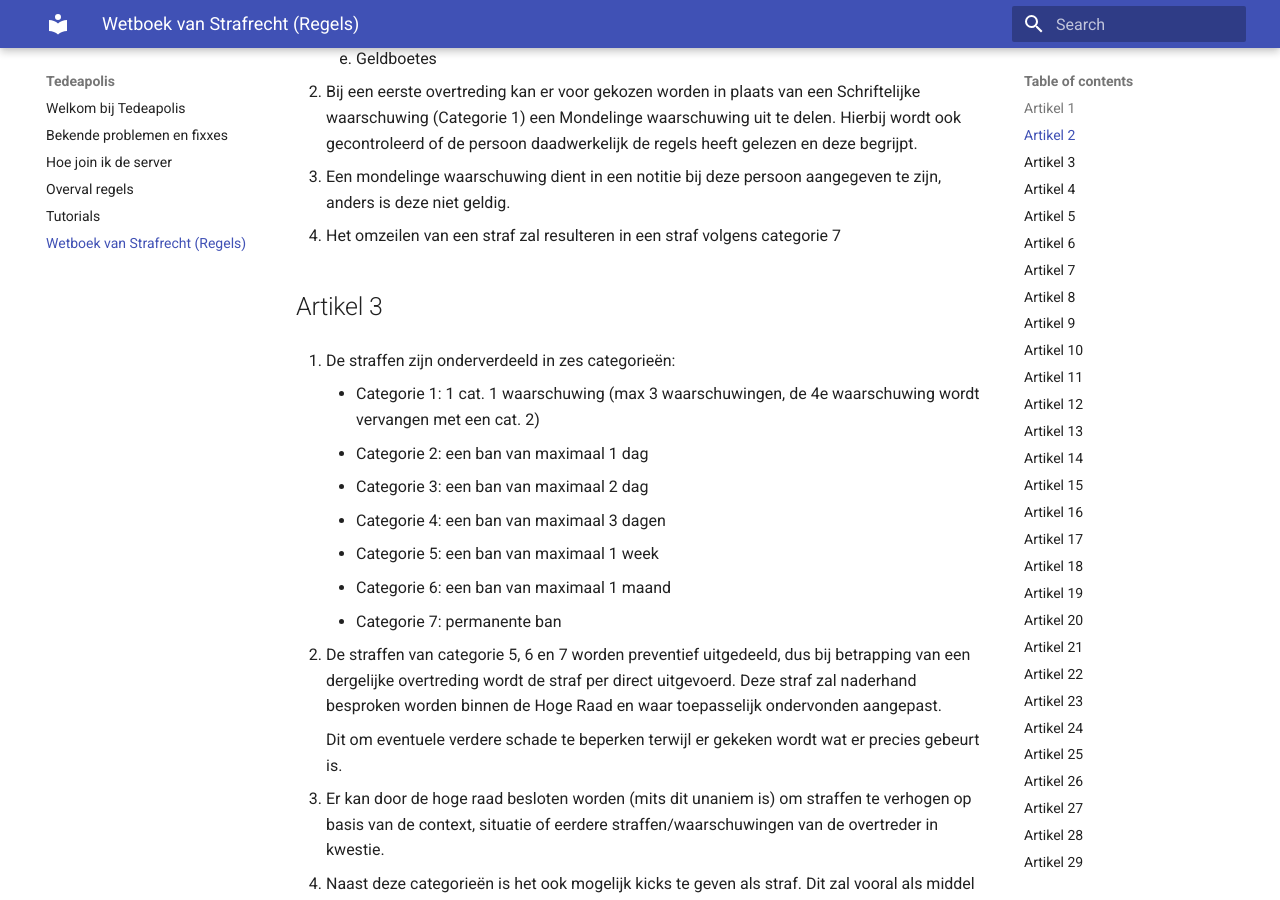
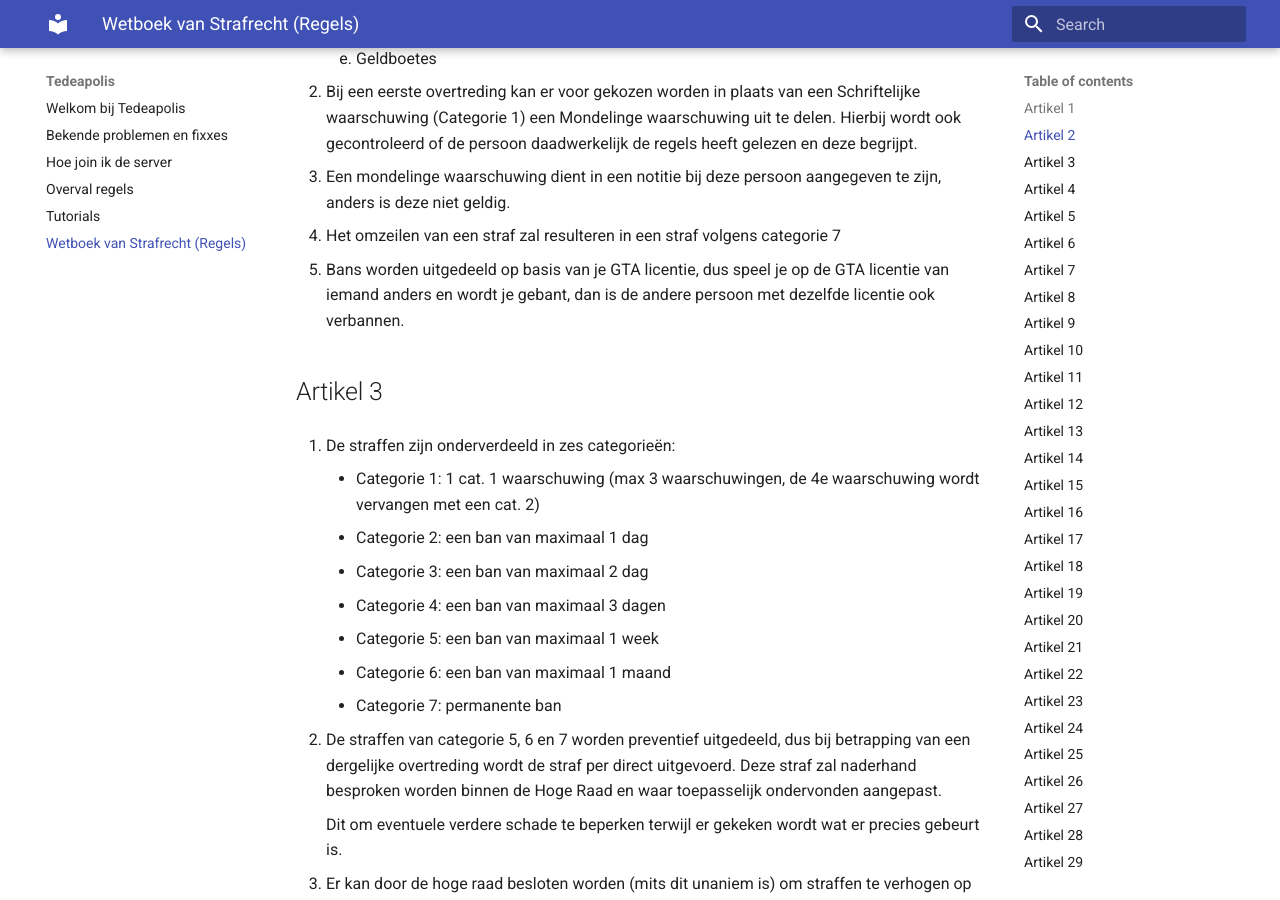
Before and after one commit to Tedeapolis/Tedeapolis, an MkDocs documentation site: the page built from docs/Wetboek.md, in a window 1280 px wide and 900 px high, scrolled down 639 px. Built offline with MkDocs 1.6.1 and Material for MkDocs 9.7.7, drawn with Linux system fonts in a browser that asks for light colours.

Commit message:
Artikel 2: lid 5 met licentie uitleg

```diff
--- a/docs/Wetboek.md
+++ b/docs/Wetboek.md
@@ -18,6 +18,7 @@
 2. Bij een eerste overtreding kan er voor gekozen worden in plaats van een Schriftelijke waarschuwing (Categorie 1) een Mondelinge waarschuwing uit te delen. Hierbij wordt ook gecontroleerd of de persoon daadwerkelijk de regels heeft gelezen en deze begrijpt.
 3. Een mondelinge waarschuwing dient in een notitie bij deze persoon aangegeven te zijn, anders is deze niet geldig.
 4. Het omzeilen van een straf zal resulteren in een straf volgens categorie 7
+5. Bans worden uitgedeeld op basis van je GTA licentie, dus speel je op de GTA licentie van iemand anders en wordt je gebant, dan is de andere persoon met dezelfde licentie ook verbannen.
 
 
 ## Artikel 3
```
